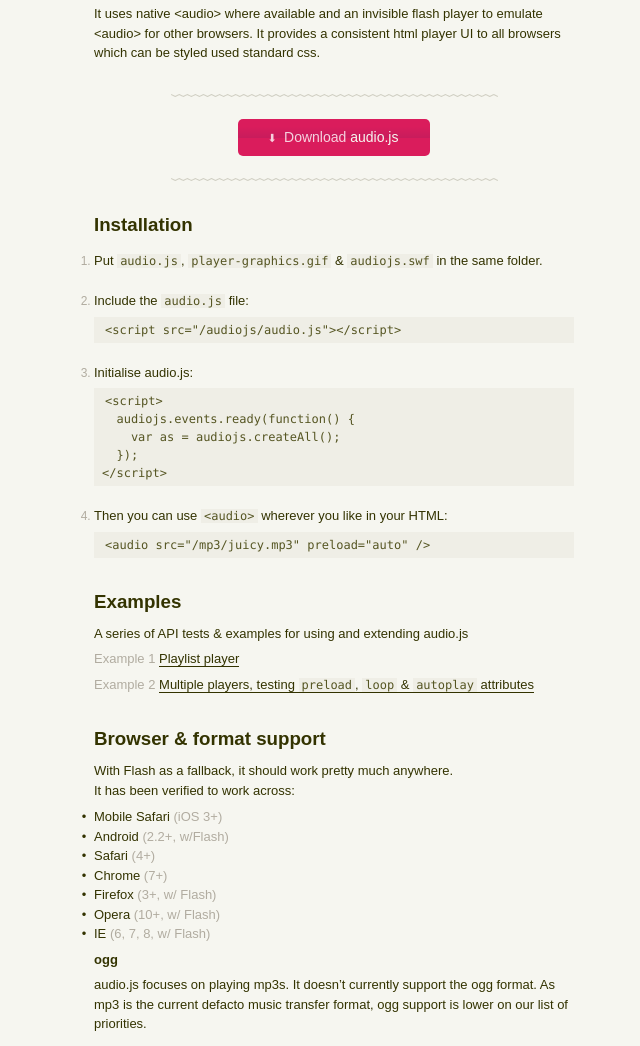
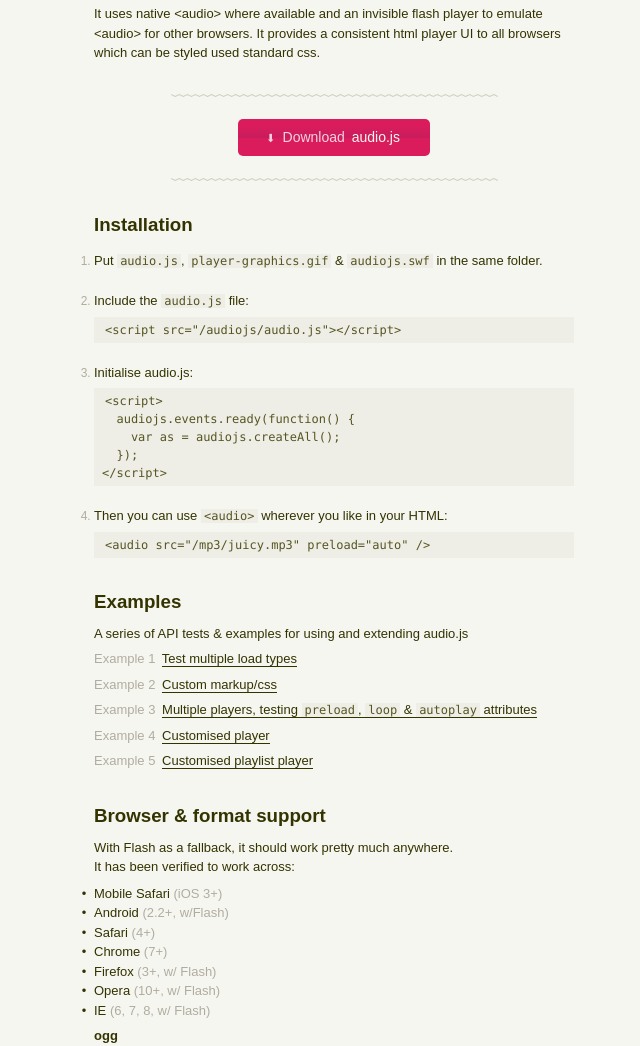
Before and after one commit to kolber/audiojs, a plain HTML site: page index.html in a window 1280 px wide. Shown: the part 320-1366 px from the top of the page, without its empty margins (306-946 px from the left). Drawn offline with Linux system fonts and the light colour scheme.

Commit message:
Linked up all the corrected demos

```diff
--- a/includes/index.css
+++ b/includes/index.css
@@ -19,7 +19,7 @@
 h3 { margin: 30px 0px 8px; }
 
 p { font-size: 13px; margin: 0px 0px 5px; padding: 0px 0px 1px; }
-em { font-style: normal; color: #b1aca0; }
+em { font-style: normal; color: #b1aca0; padding-right: 3px; }
 a { color: #330; text-decoration: none; border-bottom: 1px solid; }
 blockquote { font-size: 13px; font-style: italic; border-left: 2px solid #b1aca0; padding: 0px 0px 2px 10px; margin: 0px 0px 10px; }
 cite:before { content: "From:\00a0"; }
--- a/index.html
+++ b/index.html
@@ -52,8 +52,12 @@
 
     <h3>Examples</h3>
     <p>A series of API tests & examples for using and extending audio.js</p>
-    <p><em>Example 1</em> <a href="http://kolber.github.com/audiojs/demos/test6.html">Playlist player</a></p>
-    <p><em>Example 2</em> <a href="http://kolber.github.com/audiojs/demos/test3.html">Multiple players, testing <code>preload</code>, <code>loop</code> & <code>autoplay</code> attributes</a></p>
+    <p><em>Example 1</em> <a href="http://kolber.github.com/audiojs/demos/test1.html">Test multiple load types</a></p>
+    <p><em>Example 2</em> <a href="http://kolber.github.com/audiojs/demos/test2.html">Custom markup/css</a></p>
+    <p><em>Example 3</em> <a href="http://kolber.github.com/audiojs/demos/test3.html">Multiple players, testing <code>preload</code>, <code>loop</code> & <code>autoplay</code> attributes</a></p>
+    <p><em>Example 4</em> <a href="http://kolber.github.com/audiojs/demos/test5.html">Customised player</a></p>
+    <p><em>Example 5</em> <a href="http://kolber.github.com/audiojs/demos/test6.html">Customised playlist player</a></p>
+    <!--<p><em>Example 6</em> <a href="http://kolber.github.com/audiojs/demos/test4.html">.ogg fallback</a></p>-->
 
     <h3>Browser & format support</h3>
     <p>With Flash as a fallback, it should work pretty much anywhere.<br>
```
